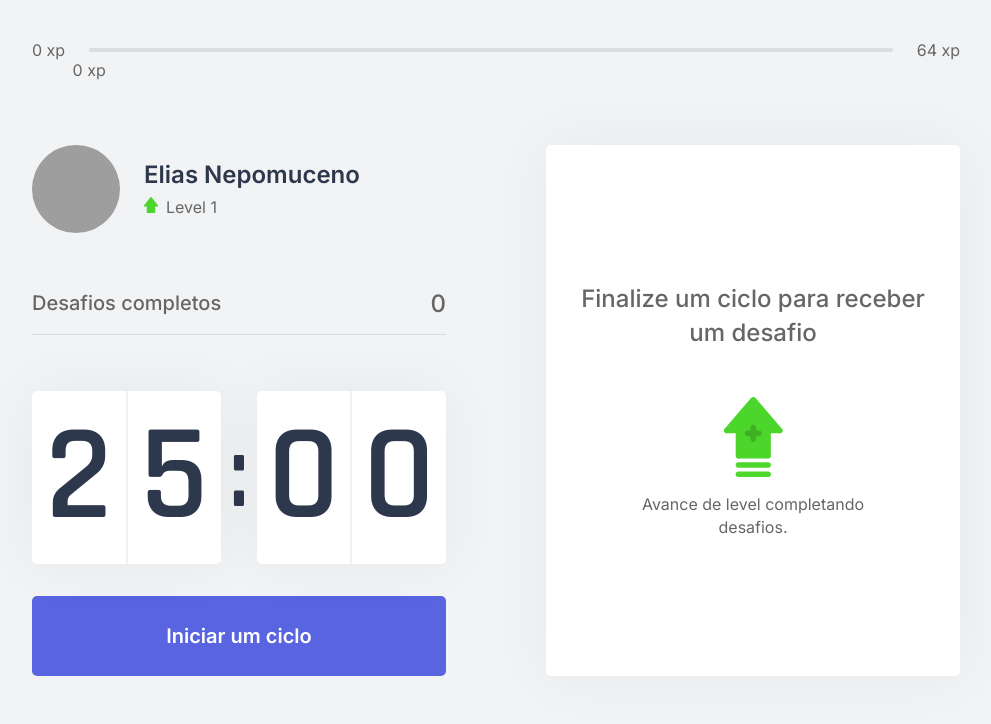
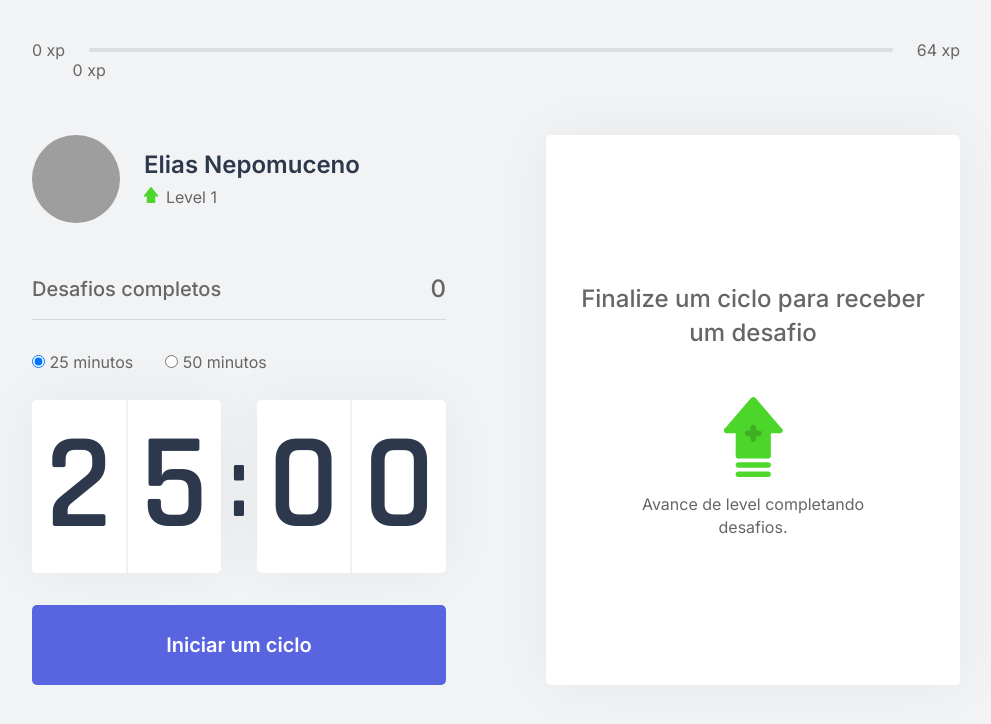
Before and after one commit to eliasnepo/moveit-nlw4, a Next.js app: page / in a window 1280 px wide. Shown: the top 724 px of the page, without its empty margins (144-1135 px from the left). Built offline with nearby package versions, Linux system fonts and the light colour scheme; grey boxes are pictures that could not be loaded.

Commit message:
Option 25 minutes or 50 minutes

```diff
--- a/src/components/Countdown.tsx
+++ b/src/components/Countdown.tsx
@@ -1,16 +1,33 @@
-import { useContext } from 'react';
+import { useContext, useState } from 'react';
 import { CountdownContext } from '../contexts/CountdownContext';
 import styles from '../styles/components/Countdown.module.css';
 
 
 
 export default function Countdown() {
-    const { minutes, seconds, hasFinished, isActive, startCountdown, resetCountdown } = useContext(CountdownContext);
+    const { minutes, seconds, hasFinished, isActive, startCountdown, resetCountdown, receiveTime } = useContext(CountdownContext);
     const [minuteLeft, minuteRight] = String(minutes).padStart(2, '0').split('');
     const [secondLeft, secondRight] = String(seconds).padStart(2, '0').split('');
+    const [valueCheck, setValueCheck] = useState(25);
+
+    const handleOnChange25 = () => {
+        setValueCheck(25);
+        receiveTime(25);
+    }
+
+    const handleOnChange50 = () => {
+        setValueCheck(50);
+        receiveTime(50);
+    }
 
     return (
+        <>
+
             <div>
+                <input type="radio" value="25" className={styles.inputLeft} checked={valueCheck === 25} onClick={handleOnChange25} /> 25 minutos
+                <input type="radio" value="50" className={styles.inputRight} checked={valueCheck === 50} onClick={handleOnChange50} /> 50 minutos
+            </div>
+
             <div className={styles.countdownContainer}>
                 <div>
                     <span>{minuteLeft}</span>
@@ -53,7 +70,7 @@ export default function Countdown() {
 
 
 
-        </div>
+        </>
 
     );
 }
--- a/src/contexts/CountdownContext.tsx
+++ b/src/contexts/CountdownContext.tsx
@@ -8,6 +8,7 @@ interface CountdownContextData {
     isActive: boolean;
     startCountdown: () => void;
     resetCountdown: () => void;
+    receiveTime: (number) => void;
 }
 
 interface CountdownProviderProps {
@@ -39,6 +40,10 @@ export function CountdownProvider({ children }: CountdownProviderProps) {
         setHasFinished(false);
     }
 
+    function receiveTime(timePomodoro: number) {
+        setTime(timePomodoro * 60);
+    }
+
     useEffect(() => {
         if(isActive && time > 0) {
             countdownTimeout = setTimeout(() => {
@@ -59,7 +64,7 @@ export function CountdownProvider({ children }: CountdownProviderProps) {
             isActive,
             startCountdown,
             resetCountdown,
-
+            receiveTime,
         }}>
             {children}
         </CountdownContext.Provider>
--- a/src/styles/components/CompletedChallenges.module.css
+++ b/src/styles/components/CompletedChallenges.module.css
@@ -2,7 +2,7 @@
     display: flex;
     align-items: center;
     justify-content: space-between;
-    margin: 3.5rem 0;
+    margin: 3.2rem 0 2rem 0;
     padding-bottom: 1rem;
     border-bottom: 1px solid #d7d8da;
 
--- a/src/styles/components/Countdown.module.css
+++ b/src/styles/components/Countdown.module.css
@@ -55,6 +55,14 @@
     transition: background-color 0.2s;
 }
 
+.inputLeft {
+    margin-bottom: 2rem;
+}
+
+.inputRight {
+    margin-left: 2rem;
+}
+
 .countdownButton:not(:disabled):hover {
     background: var(--blue-dark);
 }
```
Lines whose indentation alone changed are shown as unchanged.
